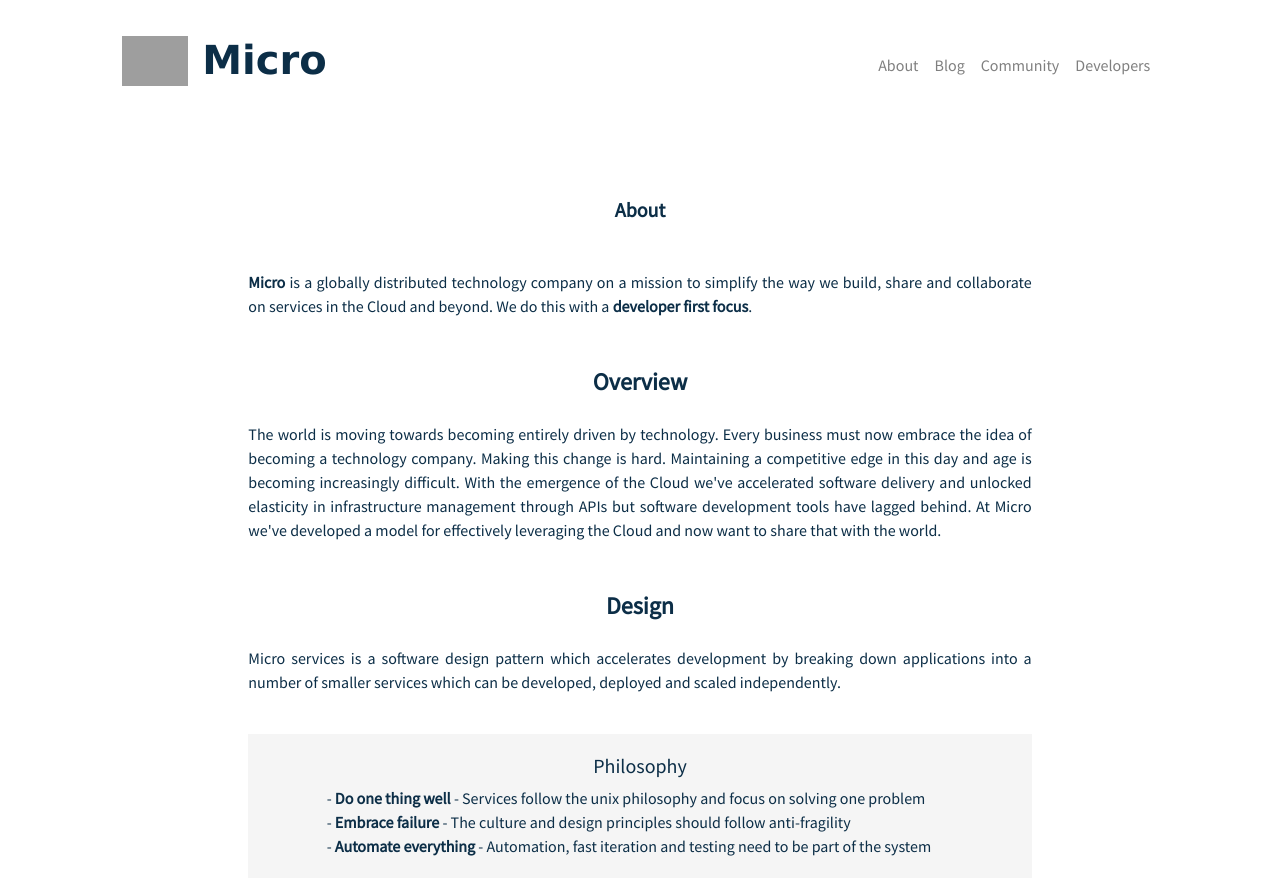
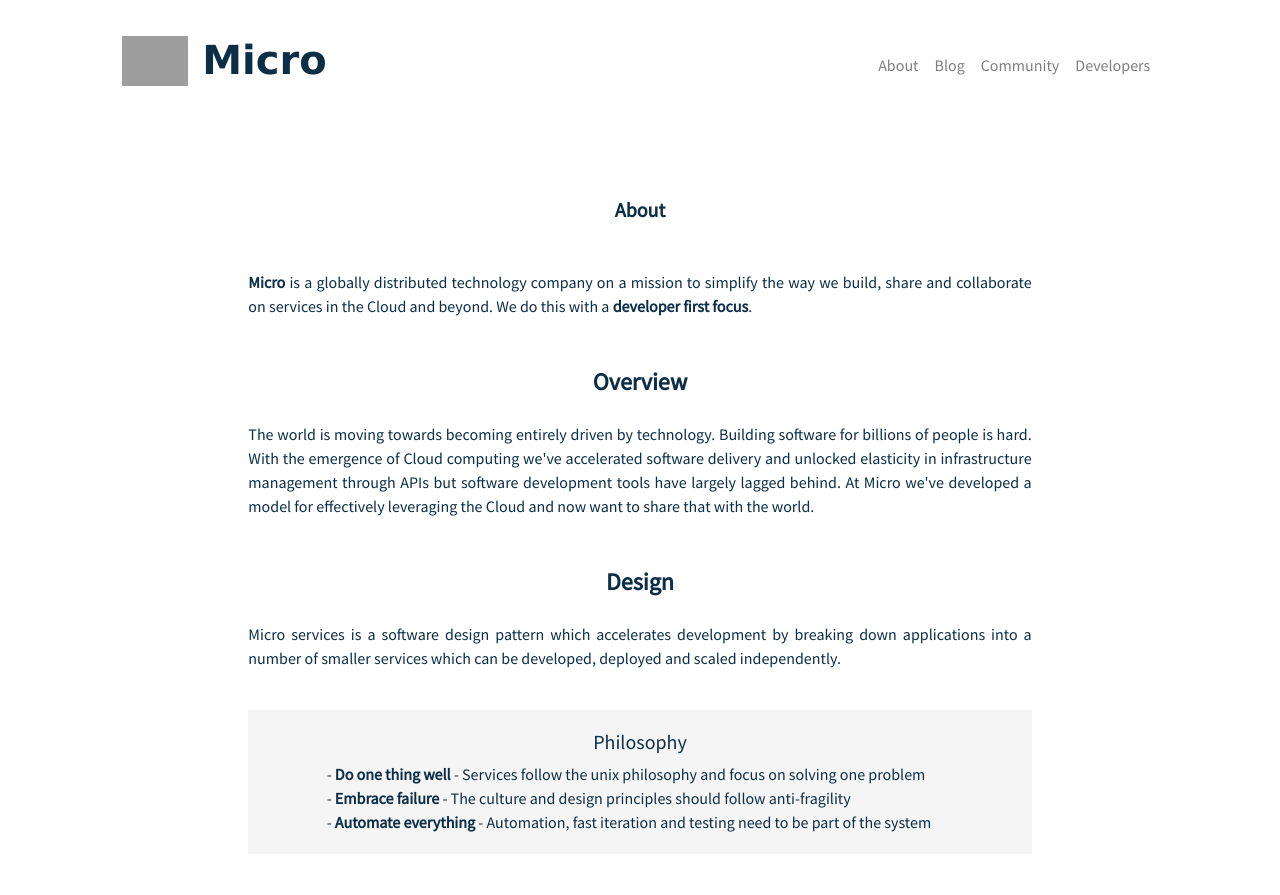
Before and after one commit to micro-community/go-micro-v2-doc, a Jekyll site: the page about.html, which Jekyll copies as it is, in a window 1280 px wide and 900 px high. Shown: the top 895 px of the window. Built offline with Jekyll 4.4.1, drawn with Linux system fonts in a browser that asks for light colours; nearby versions of some CDN libraries; grey boxes are pictures that could not be loaded.

Commit message:
update about page

```diff
--- a/about.html
+++ b/about.html
@@ -69,12 +69,10 @@
 
 			<h4><b>Overview</b></h4>
 
-			<p>The world is moving towards becoming entirely driven by technology.
-			Every business must now embrace the idea of becoming a technology company.
-			Making this change is hard. Maintaining a competitive edge in this day and age is
-			becoming increasingly difficult. With the emergence of the Cloud we've accelerated software delivery and unlocked
+			<p>The world is moving towards becoming entirely driven by technology. Building software for billions of people is hard.
+			With the emergence of Cloud computing we've accelerated software delivery and unlocked
 			elasticity in infrastructure management through APIs but software development tools
-			have lagged behind. At Micro we've developed a model for effectively leveraging the Cloud and
+			have largely lagged behind. At Micro we've developed a model for effectively leveraging the Cloud and
 			now want to share that with the world.</p>
 
 			<h4><b>Design</b></h4>
```
